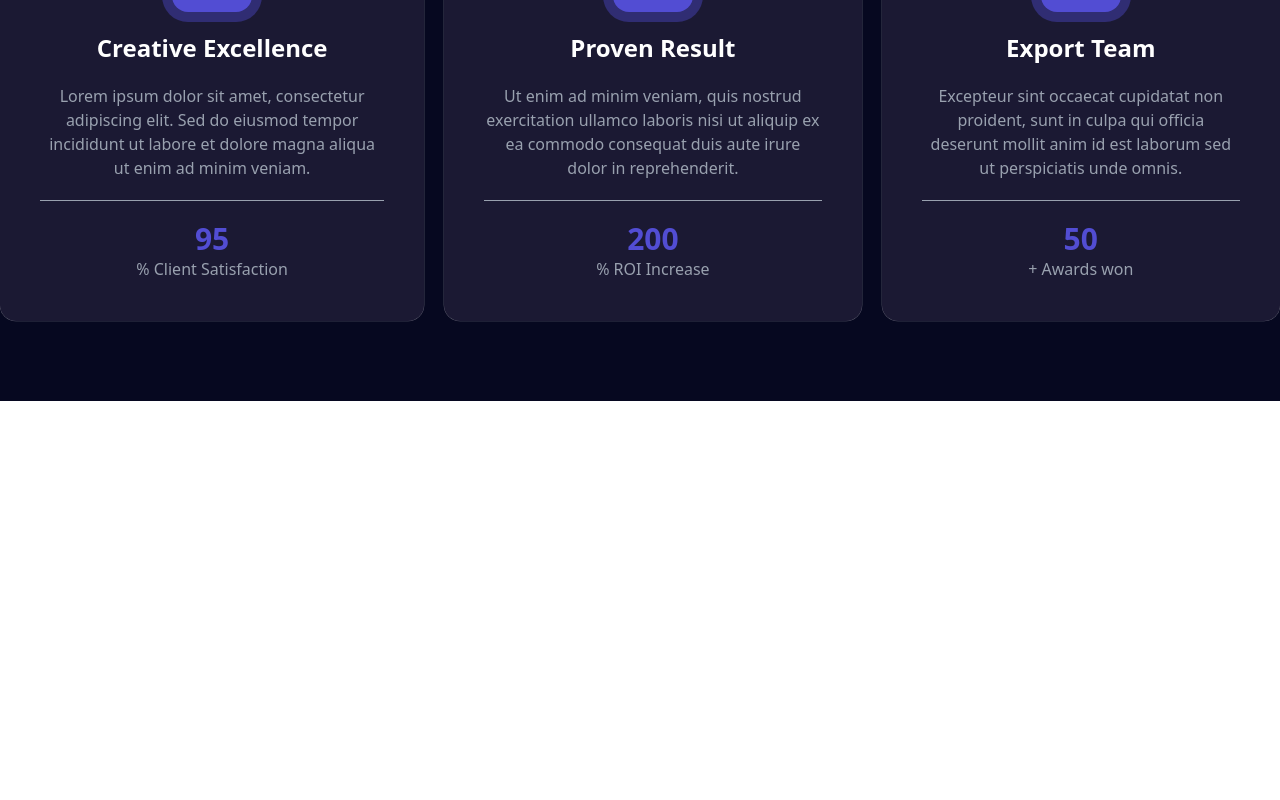
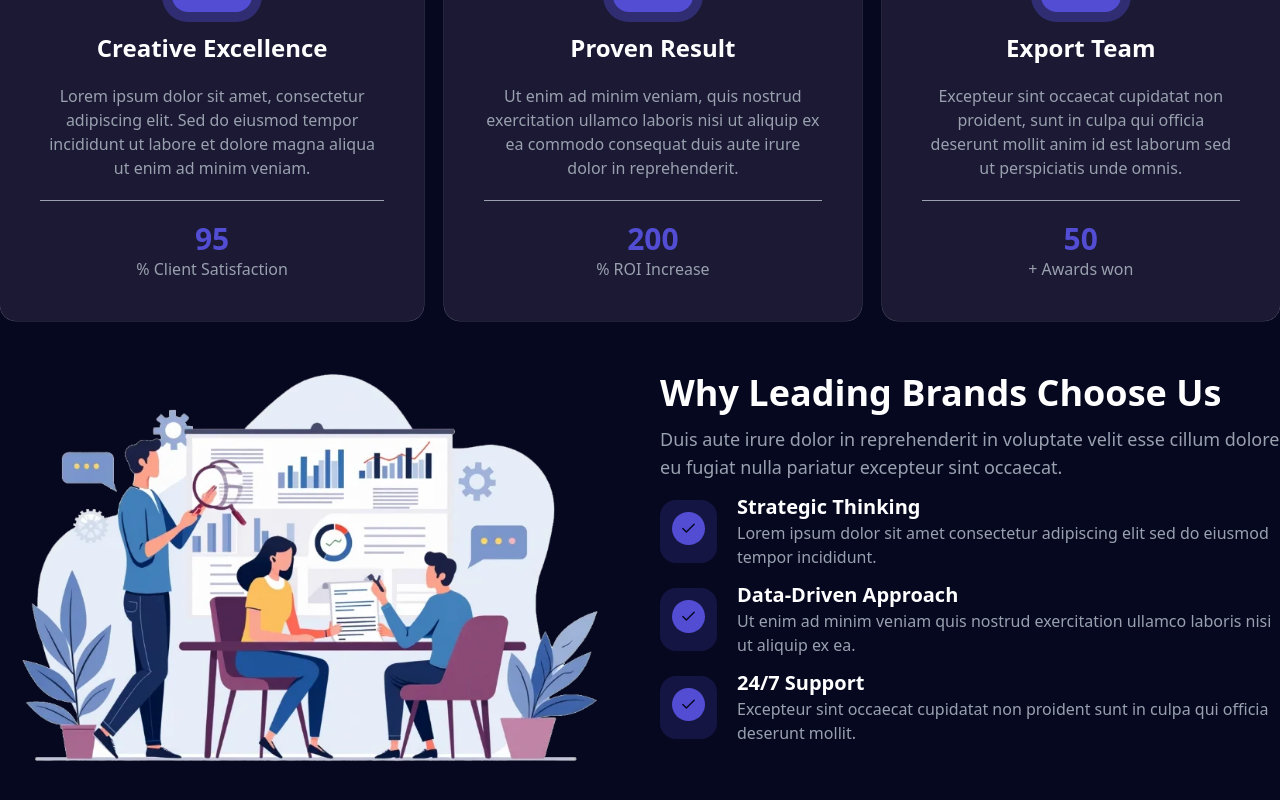
Before and after one commit to Vivek-Sharma-dev/Clarity, a React (Vite) app: page / in a window 1280 px wide. Shown: the part 4634-5434 px from the top of the page. Before the commit the page ends 5035 px from the top, so only its background shows below. Built offline with nearby package versions, Linux system fonts and the light colour scheme.

Commit message:
Completing Porfolio section

```diff
--- /dev/null
+++ b/src/Components/PortfolioComponents/LeadingBrandsPart.jsx
@@ -0,0 +1,56 @@
+import React from "react";
+import img from "../../assets/leadingBrand.png";
+import { h2Style } from "../../Style/ComponentsStyle";
+import { Check } from "lucide-react";
+
+const LeadingBrandsPart = () => {
+  const listData = [
+    {
+      id: 1,
+      heading: "Strategic Thinking",
+      desc: "Lorem ipsum dolor sit amet consectetur adipiscing elit sed do eiusmod tempor incididunt.",
+      icon: <Check size={17} />,
+    },
+    {
+      id: 2,
+      heading: "Data-Driven Approach",
+      desc: "Ut enim ad minim veniam quis nostrud exercitation ullamco laboris nisi ut aliquip ex ea.",
+      icon: <Check size={17}/>,
+    },
+    {
+      id: 3,
+      heading: "24/7 Support",
+      desc: "Excepteur sint occaecat cupidatat non proident sunt in culpa qui officia deserunt mollit.",
+      icon: <Check size={17}/>,
+    },
+  ];
+  return (
+    <div className="flex gap-10 gap-y-10 container mx-auto">
+      <div className="w-1/2">
+        <img src={img} alt="Leading brand" className="w-full" />
+      </div>
+      <div className="w-1/2">
+        <h2 className={h2Style}>Why Leading Brands Choose Us</h2>
+        <p className="text-gray-400 text-lg">
+          Duis aute irure dolor in reprehenderit in voluptate velit esse cillum
+          dolore eu fugiat nulla pariatur excepteur sint occaecat.
+        </p>
+        <ul>
+          {listData.map((item) => (
+            <li key={item.id} className="flex items-center gap-5 my-3">
+              <span className="bg-(--secondary-color)/20 p-3 rounded-2xl">
+                <span className=" p-2 inline-block rounded-full bg-(--secondary-color) text-(--primary-color)">{item.icon}</span>
+              </span>
+              <div>
+                <h4 className="font-bold text-md lg:text-xl">{item.heading}</h4>
+                <p className="text-gray-400 lg:text-md">{item.desc}</p>
+              </div>
+            </li>
+          ))}
+        </ul>
+      </div>
+    </div>
+  );
+};
+
+export default LeadingBrandsPart;
--- a/src/Pages/PortfolioSection.jsx
+++ b/src/Pages/PortfolioSection.jsx
@@ -10,6 +10,7 @@ import { sectionBaseStyle } from "../Style/ComponentsStyle";
 import ProjectPart from "../Components/PortfolioComponents/ProjectPart";
 import WhyChooseUsPart from "../Components/PortfolioComponents/WhyChooseUsPart";
 import { Award, ChartLine, Palette } from "lucide-react";
+import LeadingBrandsPart from "../Components/PortfolioComponents/LeadingBrandsPart";
 
 
 const PortfolioSection = () => {
@@ -128,7 +129,7 @@ const PortfolioSection = () => {
         isViewerOpen={isViewerOpen}
       />
       <WhyChooseUsPart />
-
+      <LeadingBrandsPart />
 
     </section>
   );
```
Also changed, not shown: src/assets/leadingBrand.png (added).
